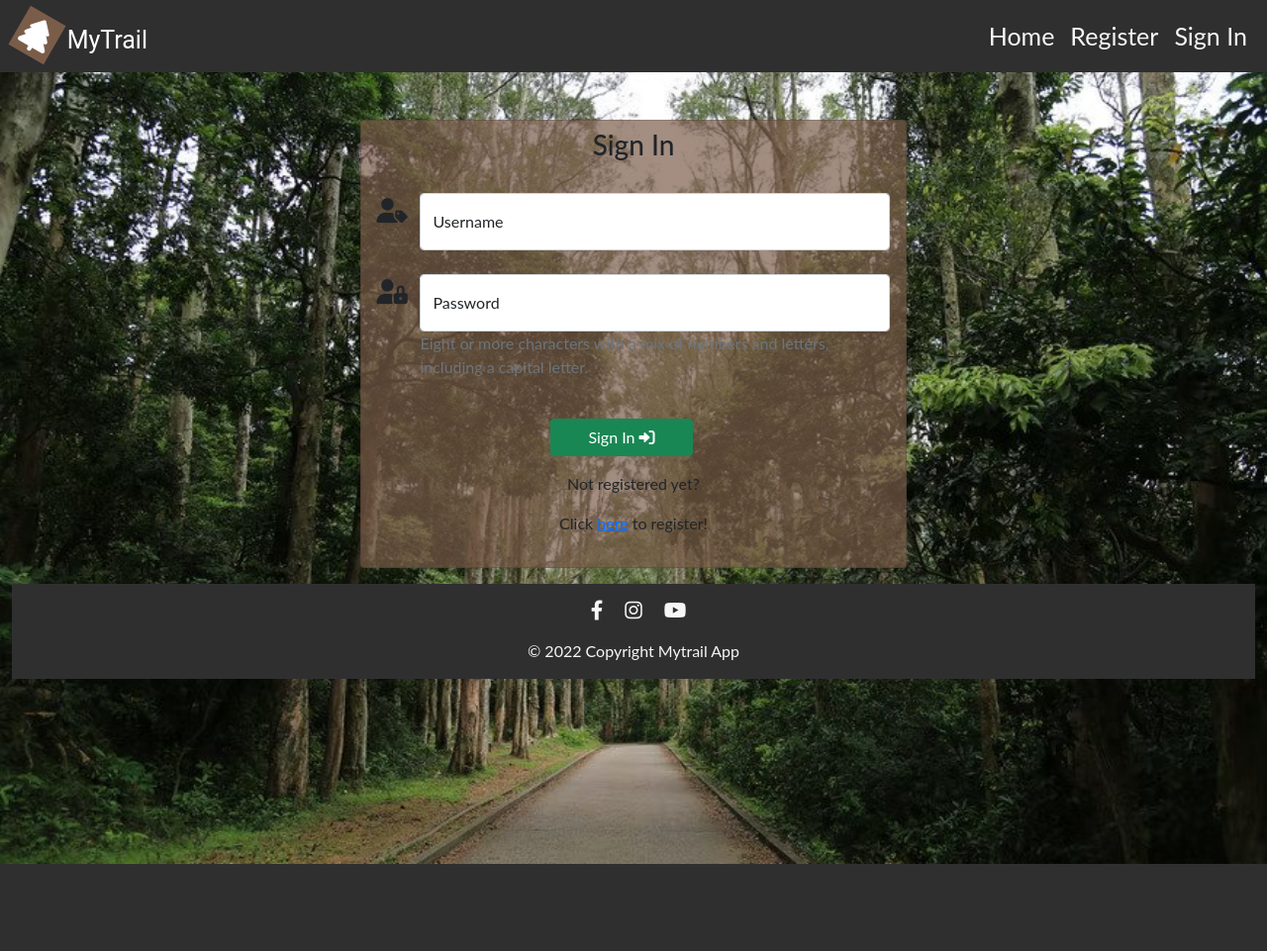
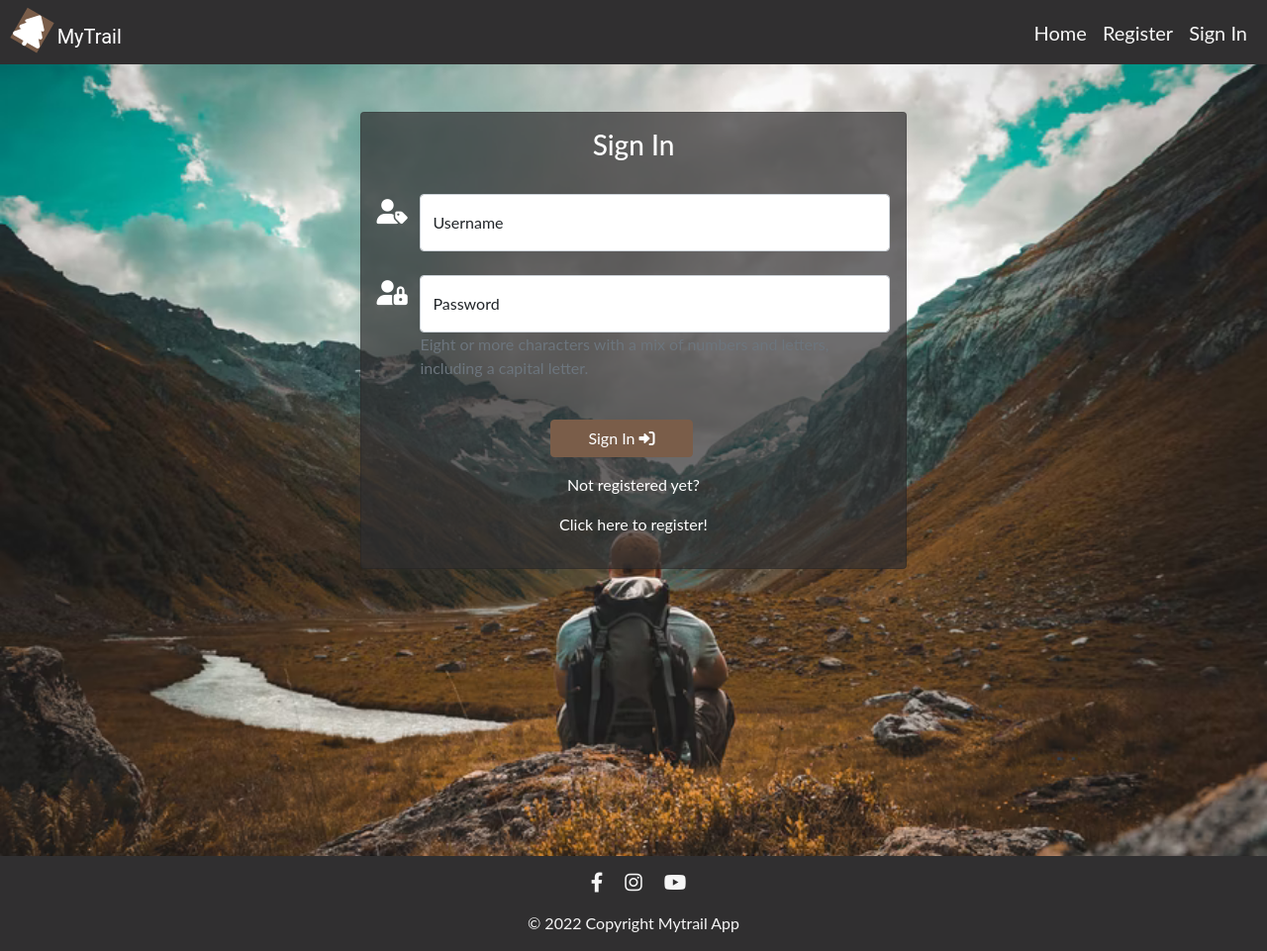
Before and after one commit to KonstantinaStrantzali/MyTrail-App-Project, a Flask app: page /login in a window 1280 px wide. Shown: the whole page at 99% size. Before the commit the page ends 873 px from the top, so only its background shows below. Run offline with Flask 2, Linux system fonts and the light colour scheme; some libraries are stand-ins or nearby versions.

Commit message:
change background picture and impove the style sheet

```diff
--- a/static/css/style.css
+++ b/static/css/style.css
@@ -24,7 +24,7 @@ html {
 }
 .login-hero-image{
 
-        background: url("/static/images/login.jpg") no-repeat center center fixed;
+        background: url("/static/images/signIn-image.png") no-repeat center center fixed;
         -webkit-background-size: cover;
         -moz-background-size: cover;
         -o-background-size: cover;
@@ -49,17 +49,7 @@ html {
     background-color: rgba(196, 194, 194, 0.603);
     padding-bottom: 10px;
 }
-.form-icons{
-    size:15px;
-}
-.card{
-    background-color: rgba(122, 92, 73, 0.692);
 
-}
-.icons{
-    font-size:25px;
-    padding-top:5px;
-}
 
 
 .search-bar-icon{
@@ -76,7 +66,7 @@ html {
 
   .navbar-brand {
     color:white;
-    font-size: 25px;
+    font-size: 20px;
     left:5px;
     font-family:'Roboto', sans-serif;
     }
@@ -85,7 +75,7 @@ html {
   }
   /* Change the color of nav text by using !important, answer found on StackOverflow, user: dynamiclynk (https://stackoverflow.com/questions/24420080/change-navbar-text-color-bootstrap) */
   .navbar-nav li a{
-    font-size: 25px;
+    font-size: 20px;
     color:#F6F6F6!important;
   }
   .nav-item a:hover {
@@ -103,7 +93,7 @@ html {
   .logo {
       color: white;
       font-size: 20px;
-    padding: 5px;
+
   }
 
 
@@ -130,16 +120,21 @@ html {
     text-decoration: none;
   }
 
-  .btn-register{
-    background-color: #302F30ff;
+  .btn-register,
+  .btn-login {
+    background-color: #7A5D49ff;
     color: white;
+    border-color:#7A5D49ff;
 
   }
-  .btn-register:hover{
-    background-color: #302F30ff;
+  .btn-register:hover,
+  .btn-login:hover{
+    background-color: #7A5D49ff;
     color: white !important;
+    border-color:#7A5D49ff;
 
   }
+
 /* Footer */
   footer{
     background-color: #302F30ff;
@@ -163,7 +158,25 @@ html {
 
 
 /*----------------------------------Form */
-  .form-area h3 {
+.form-icons{
+  size:15px;
+}
+.card{
+  background-color: rgba(48, 47, 48, 0.699);
+
+}
+.icons{
+  font-size:25px;
+  padding-top:5px;
+  color: white;
+}
+
+.form-link-here {
+  color:white;
+  text-decoration: none;
+}
+
+.form-area h3 {
     color: white;
   }
 
--- a/templates/login.html
+++ b/templates/login.html
@@ -5,10 +5,10 @@
     <div class="row justify-content-center">
         <div class="col-lg-8 mt-5">
             <!-- form area -->
-            <section class="form-area"></section>
+            <section class="form-area">
             <form id="registration-form" class="card col-12 col-md-8 offset-md-2" method="POST"
                 action="{{ url_for('login') }}">
-                <div class="card-title text-center mt-2">
+                <div class="card-title text-center mt-3">
                     <h3>Sign In</h3>
                 </div>
                 <div class="card-body">
@@ -50,23 +50,23 @@
                         <!-- register -->
                         <div class="row d-flex justify-content-center mt-4 mb-3">
                             <div class="d-grid col-lg-4 text-center">
-                                <button class="btn btn-success text-shadow comic-font" type="submit">
+                                <button class="btn btn-success text-shadow btn-login" type="submit">
                                     Sign In <i class="fas fa-sign-in-alt"></i>
                                 </button>
                             </div>
                         </div>
                     </div>
                     <div class="row">
-                        <div class="col">
+                        <div class="col form-link-here">
                             <p class="text-center">
                                 Not registered yet? </p>
-                            <p class="text-center">
-                                Click <a href="{{ url_for('register') }}" class="link-here">here</a> to register!
+                            <p class="form-link-here text-center">
+                                Click <a href="{{ url_for('register') }}" class="form-link-here">here</a> to register!
                             </p>
                         </div>
-                </div>
+                    </div>
             </form>
-          </section>
+            </section>
         </div>
     </div>
 </div>
--- a/templates/register.html
+++ b/templates/register.html
@@ -72,13 +72,13 @@
                             <!-- register -->
                             <div class="row d-flex justify-content-center mt-1 mb-3">
                                 <div class="d-grid col-lg-4 text-center">
-                                    <button class="btn btn-register text-shadow " type="submit">
+                                    <button class="btn btn-success btn-register text-shadow " type="submit">
                                         Register <i class="fas fa-sign-in-alt"></i>
                                     </button>
                                 </div>
                             </div>
-                            <p class="text-center mt-2">
-                                Already registered? Click <a href="{{ url_for('login') }}" class="link-here">here</a> to
+                            <p class="form-link-here text-center mt-2">
+                                Already registered? Click <a href="{{ url_for('login') }}" class="form-link-here">here</a> to
                                 Login!
                             </p>
                         </div>
```
Also changed, not shown: static/images/login.jpg (deleted), static/images/signIn-image.png (added).
